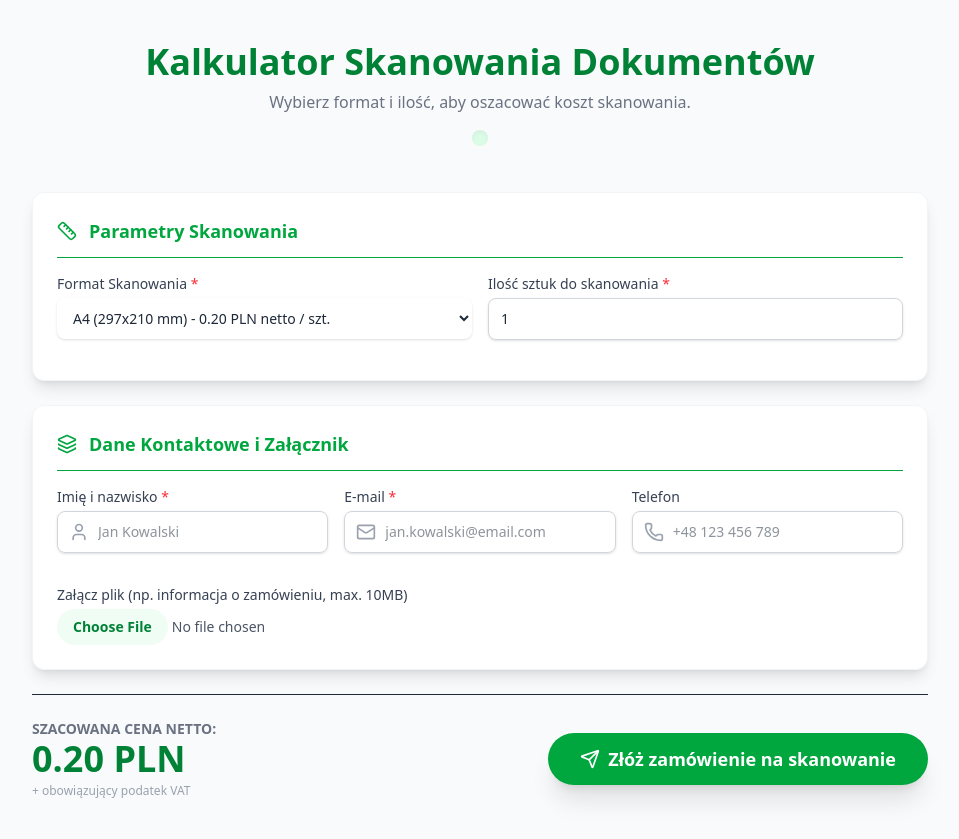
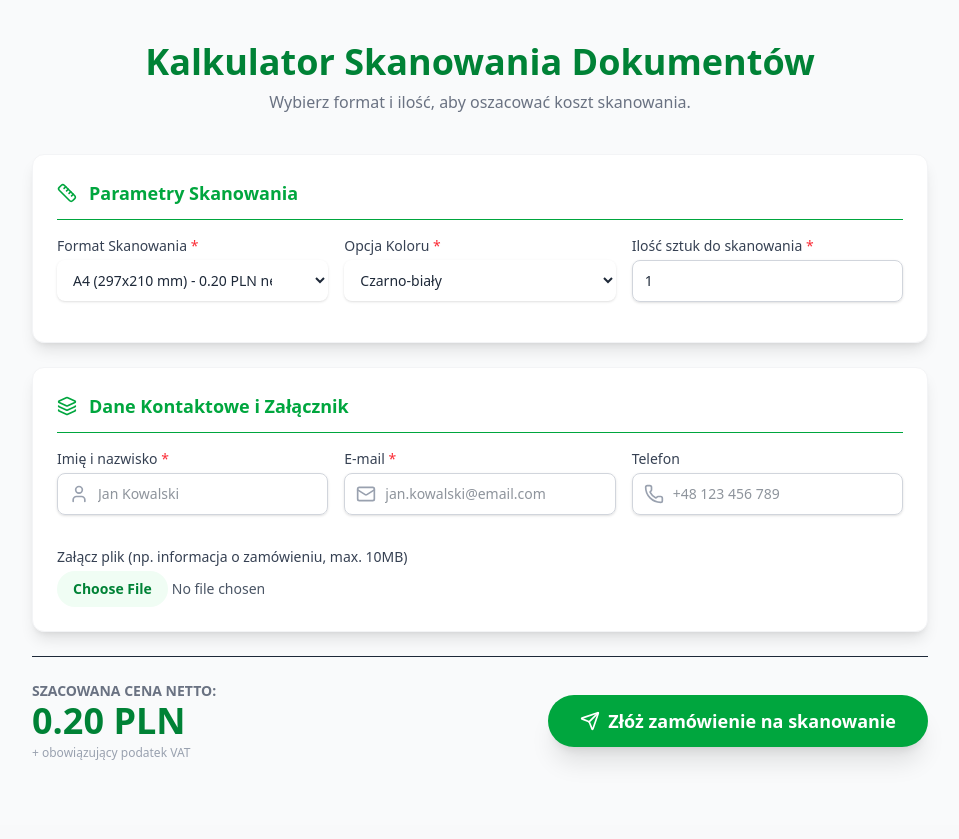
Before and after one commit to meqiu12344/paper_form, a Next.js app: page / in a window 1280 px wide. Shown: the part 2360-3199 px from the top of the page, without its empty margins (160-1119 px from the left). Built offline with nearby package versions, Linux system fonts and the light colour scheme.

Commit message:
color for scan

```diff
--- a/app/scan_pricing.tsx
+++ b/app/scan_pricing.tsx
@@ -7,10 +7,11 @@ import { Archive, Layers, Ruler, Mail, Phone, User, Send, Check } from "lucide-r
 interface ScanFormData {
   format: string;
   quantity: number;
+  colorOption: string; // NEW: Opcja koloru
   name: string;
   email: string;
   phone: string;
-  file: File | null; // Pole file
+  file: File | null;
 }
 
 interface SubmissionMessage {
@@ -49,12 +50,20 @@ interface ScanPriceItem {
     id: string;
     label: string;
     dimensions: string; // Wymiar w mm
-    price_pln_netto: number; // Cena netto za 1 szt.
+    price_pln_netto: number; // Cena netto za 1 szt. (Baza za format)
+}
+
+// NEW INTERFACE dla kolorów
+interface ColorItem {
+    id: string;
+    label: string;
+    price_pln_netto: number; // DODATKOWA opłata za kolor za 1 szt.
 }
 
 
-// --- DANE (DATA - CENNIK SKANOWANIA Z OBRAZU) ---
+// --- DANE (DATA - CENNIK SKANOWANIA) ---
 
+// Cennik bazowy za format
 const SCAN_FORMATS: ScanPriceItem[] = [
     { id: "A4", label: "A4", dimensions: "297x210 mm", price_pln_netto: 0.20 },
     { id: "A3", label: "A3", dimensions: "420x297 mm", price_pln_netto: 0.40 },
@@ -62,6 +71,12 @@ const SCAN_FORMATS: ScanPriceItem[] = [
     { id: "A1", label: "A1", dimensions: "841x594 mm", price_pln_netto: 5.20 },
     { id: "A0", label: "A0", dimensions: "1189x841 mm", price_pln_netto: 9.80 },
     { id: "A0_PLUS", label: "A0+", dimensions: "1292x914 mm", price_pln_netto: 10.80 },
+];
+
+// Opcje koloru skanowania (opłata dodatkowa)
+const COLOR_OPTIONS: ColorItem[] = [
+    { id: "MONO", label: "Czarno-biały", price_pln_netto: 0.00 }, // Domyślnie 0.00 PLN
+    { id: "COLOR", label: "Kolorowy", price_pln_netto: 1.30 },
 ];
 
 
@@ -131,6 +146,7 @@ const Scan_pricing: React.FC = () => {
   const initialData: ScanFormData = {
     format: "A4",
     quantity: 1,
+    colorOption: "MONO", // Domyślnie Czarno-biały
     name: "",
     email: "",
     phone: "",
@@ -173,14 +189,31 @@ const Scan_pricing: React.FC = () => {
   const calculatePrice = useMemo(() => {
     const quantity = formData.quantity || 1;
     const selectedFormat = SCAN_FORMATS.find(f => f.id === formData.format);
+    const selectedColor = COLOR_OPTIONS.find(c => c.id === formData.colorOption);
 
-    const basePricePerUnit = selectedFormat ? selectedFormat.price_pln_netto : 0;
+    const formatBasePrice = selectedFormat ? selectedFormat.price_pln_netto : 0;
+    const colorSurcharge = selectedColor ? selectedColor.price_pln_netto : 0;
+
+    // Cena jednostkowa = Cena formatu + Dopłata za kolor
+    const unitPrice = formatBasePrice + colorSurcharge;
 
     // Całkowita cena netto: Cena jednostkowa * Ilość
-    const totalPriceNetto = basePricePerUnit * quantity;
+    const totalPriceNetto = unitPrice * quantity;
 
     return totalPriceNetto.toFixed(2);
-  }, [formData.format, formData.quantity]);
+  }, [formData.format, formData.quantity, formData.colorOption]);
+
+  const formatOptions = SCAN_FORMATS.map(f => ({
+      value: f.id,
+      label: `${f.label} (${f.dimensions}) - ${f.price_pln_netto.toFixed(2)} PLN netto / szt. (Baza)`
+  }));
+
+  const colorOptions = COLOR_OPTIONS.map(c => ({
+      value: c.id,
+      label: c.label,
+  }));
+
+  const selectedFormatLabel = SCAN_FORMATS.find(f => f.id === formData.format)?.label || 'A4';
 
   const handleSubmit = (e: React.FormEvent) => {
     e.preventDefault();
@@ -204,12 +237,6 @@ const Scan_pricing: React.FC = () => {
     }, 1500);
   };
 
-  const formatOptions = SCAN_FORMATS.map(f => ({
-      value: f.id,
-      label: `${f.label} (${f.dimensions}) - ${f.price_pln_netto.toFixed(2)} PLN netto / szt.`
-  }));
-
-  const selectedFormatLabel = SCAN_FORMATS.find(f => f.id === formData.format)?.label || 'A4';
 
   return (
     <div className="min-h-screen bg-gray-50 p-4 sm:p-8 lg:p-12 font-sans">
@@ -226,8 +253,6 @@ const Scan_pricing: React.FC = () => {
           <p className="text-gray-500">
             Wybierz format i ilość, aby oszacować koszt skanowania.
           </p>
-          <div className="mt-4 inline-block p-2 bg-green-100 rounded-lg shadow-inner">
-                      </div>
         </header>
 
         {message && (
@@ -243,13 +268,21 @@ const Scan_pricing: React.FC = () => {
 
           {/* Sekcja 1: Parametry Skanowania */}
           <FormSection title="Parametry Skanowania" icon={Ruler}>
-            <div className="grid grid-cols-1 md:grid-cols-2 gap-4">
+            <div className="grid grid-cols-1 md:grid-cols-3 gap-4">
               <SelectField
                 label="Format Skanowania"
                 name="format"
                 value={formData.format}
                 onChange={handleChange}
                 options={formatOptions}
+                required
+              />
+              <SelectField
+                label="Opcja Koloru"
+                name="colorOption"
+                value={formData.colorOption}
+                onChange={handleChange}
+                options={colorOptions}
                 required
               />
               <InputField
```
